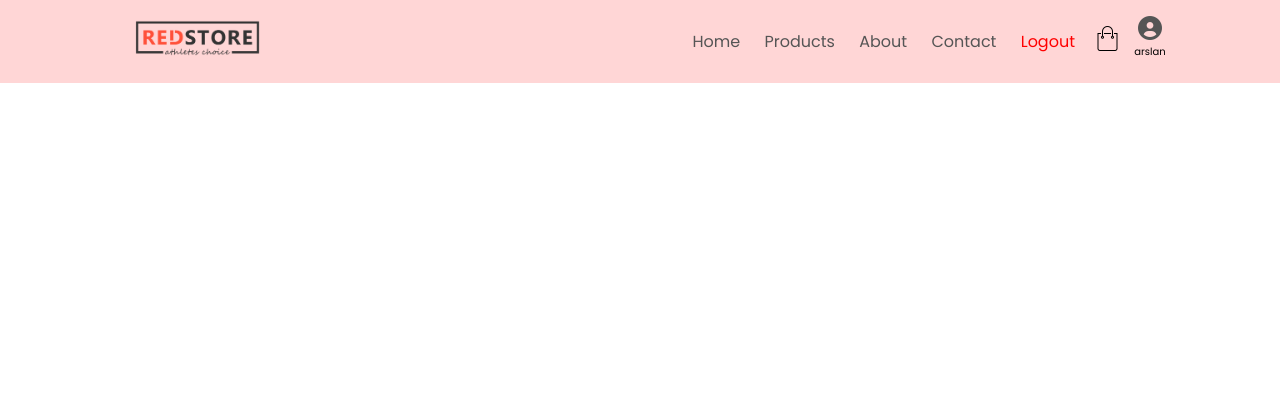
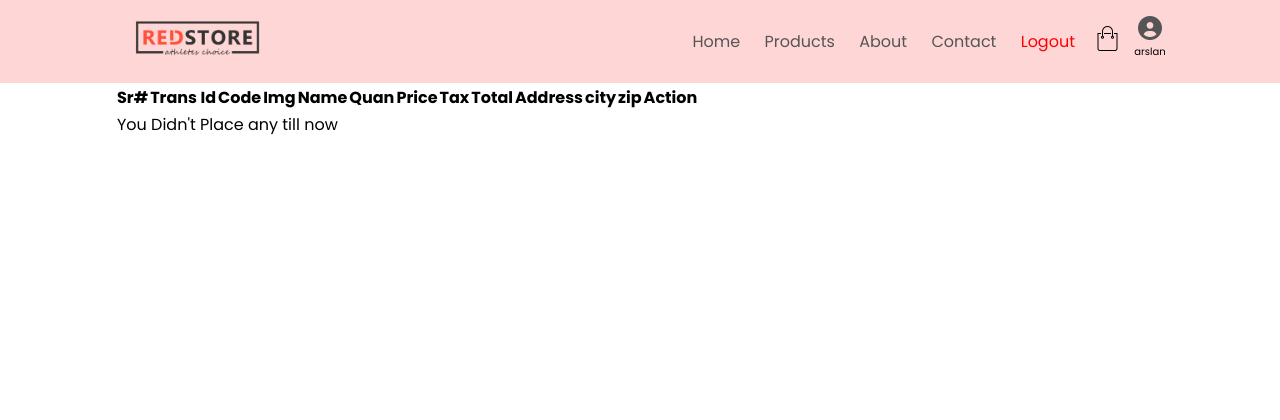
Before and after one commit to CaptainArslan/ecom.github.io, a PHP site: page /profilepage.php in a window 1280 px wide. Shown: the top 420 px of the page. Run offline with PHP 8.4, Linux system fonts and the light colour scheme; a user stored in the database is signed in; data comes from the database, SQL or seed files in the repository.

Commit message:
profile page table of customer and remove sticky class addition using jquery from header

```diff
--- a/checkout.php
+++ b/checkout.php
@@ -262,8 +262,8 @@
             $mail->SMTPAuth  = "true";
             $mail->SMTPSecure = "tls";
             $mail->Port = 587;
-            $mail->Username = "Your Email";
-            $mail->Password = "Your Password";
+            $mail->Username = "arslan031776@gmail.com";
+            $mail->Password = "bcsf17r23A";
             $mail->Subject = "This is php mailer email";
             $mail->setFrom("arslan031776@gmail.com");
             $mail->isHTML(true);
--- a/header.php
+++ b/header.php
@@ -117,17 +117,17 @@
 </body>
 <script>
     // Header position fixed on scroll
-    $(window).scroll(function() {
-        var scroll = $(window).scrollTop();
+    // $(window).scroll(function() {
+    //     var scroll = $(window).scrollTop();
 
-        //>=, not <=
-        if (scroll >= 20) {
-            //clearHeader, not clearheader - caps H
-            $(".header").addClass("sticky");
-        } else {
-            $(".header").removeClass("sticky");
-        }
-    });
+    //     //>=, not <=
+    //     if (scroll >= 20) {
+    //         //clearHeader, not clearheader - caps H
+    //         $(".header").addClass("sticky");
+    //     } else {
+    //         $(".header").removeClass("sticky");
+    //     }
+    // });
 
 
     // // User Profile modal
--- a/mailtem.php
+++ b/mailtem.php
@@ -93,7 +93,7 @@
                         </td>
                         <td style="padding:15px;">
                             <div class="image" style="height: 50px; width: 50px; object-fit: contain;">
-                                <img src="img\product_img\$product["product_image"]" alt="product image" style="width: 100%;">
+                                <img src="img\product_img\"'.$product['product_image'].'" alt="product image" style="width: 100%;">
                             </div>
                         </td>
                     </tr>';
@@ -102,7 +102,7 @@
     $item .= '
              <tr>
                 <td colspan="2" style="padding:15px;">
-                    <p style="margin:0;padding:10px;border:solid 1px #ddd;">
+                    <p style="margin:0;padding:10px;">
                         <span style="display:block;font-size:13px;font-weight:normal;">Total Quantity = ' . $total_quantity . ' </span>
                         <span style="display:block;font-size:13px;font-weight:normal;">Total Tax = ' . $total_tax . ' </span>
                         <span style="display:block;font-size:13px;font-weight:normal;">Grand Total = ' . $grand_total . '</span>
--- a/profilepage.php
+++ b/profilepage.php
@@ -1,9 +1,10 @@
 <?php
 // include("dbcon.php");
 include("header.php");
+include("dbcon.php");
 // include("totop.php");
-    if (!isset($_SESSION['user'])) {
-        echo '<script>
+if (!isset($_SESSION['user'])) {
+    echo '<script>
         swal({
             title: "Login Error",
             text: "Please Login First to see your profile",
@@ -12,14 +13,100 @@
             window.location.href = "index.php";
         });
         </script>';
-    }
+}
 ?>
 <!DOCTYPE html>
 <html lang="en">
+
 <head>
     <title>Profile page | Red Store</title>
+    <link rel="stylesheet" href="css/profilepage.css">
 </head>
+
 <body>
+    <!-- Order of every Customer -->
+    <div class="order-table">
+        <div class="container">
+            <div class="row">
+                <div class="table">
+                    <table>
+                        <thead>
+                            <tr>
+                                <th>Sr#</th>
+                                <th>Trans Id</th>
+                                <th>Code</th>
+                                <th>Img</th>
+                                <th>Name</th>
+                                <th>Quan</th>
+                                <th>Price</th>
+                                <th>Tax</th>
+                                <th>Total</th>
+                                <th>Address</th>
+                                <th>city</th>
+                                <th>zip</th>
+                                <th>Action</th>
+                            </tr>
+                        </thead>
+                        <tbody>
+                            <?php
+                            $user_email = $_SESSION['email'];
+                            $user_id_list = mysqli_query($con, "SELECT `user_id` FROM `user` WHERE `user_email` = '$user_email'");
+                            $user_id  = mysqli_fetch_assoc($user_id_list);
+                            $id = $user_id['user_id'];
+                            $order_list = mysqli_query($con, "SELECT * FROM `orders` WHERE `user_id` = '$id'");
+                            $order_count = mysqli_num_rows($order_list);
+                            $sr = 1;
+                            if ($order_count > 0) {
+                                while ($row = mysqli_fetch_array($order_list))
+                                {
+                                    // echo  $row['product_img'];
+                                    // echo "<br>";
+                            ?>
+                                    <tr>
+                                        <td><?php echo $sr; ?></td>
+                                        <td><?php echo $row['order_id'];  ?></td>
+                                        <td><?php echo $row['product_code'];  ?></td>
+                                        <td><img src="img/product_img/<?php echo $row['product_img'] ?>" alt="<?php echo $row['product_name'];  ?>"></td>
+                                        <td><?php echo $row['product_name'];  ?></td>
+                                        <td><?php echo $row['product_quantity'];  ?></td>
+                                        <td><?php echo $row['product_price'];  ?></td>
+                                        <td><?php echo $row['product_tax'];  ?></td>
+                                        <td><?php echo $row['grand_total'];  ?></td>
+                                        <td><?php echo $row['user_address'];  ?></td>
+                                        <td><?php echo $row['user_city'];  ?></td>
+                                        <td><?php echo $row['user_zip'];  ?></td>
+                                        <td><button class="btn">view</button></td>
+                                    </tr>
 
+                            <?php
+                                    $sr ++;
+                                }
+                            } else
+                            {
+                                ?>
+                                    <tr>
+                                        <td colspan="13">You Didn't Place any till now</td>
+                                    </tr>
+                                <?php
+                            }
+                            ?>
+
+                        </tbody>
+                        <tfoot>
+<!-- Nothing here till yet -->
+                        </tfoot>
+                    </table>
+                </div>
+            </div>
+        </div>
+    </div>
+    <script>
+        $(document).ready(function() {
+            $('.btn').click(function() {
+                alert('You Click Button');
+            });
+        });
+    </script>
 </body>
+
 </html>
```
